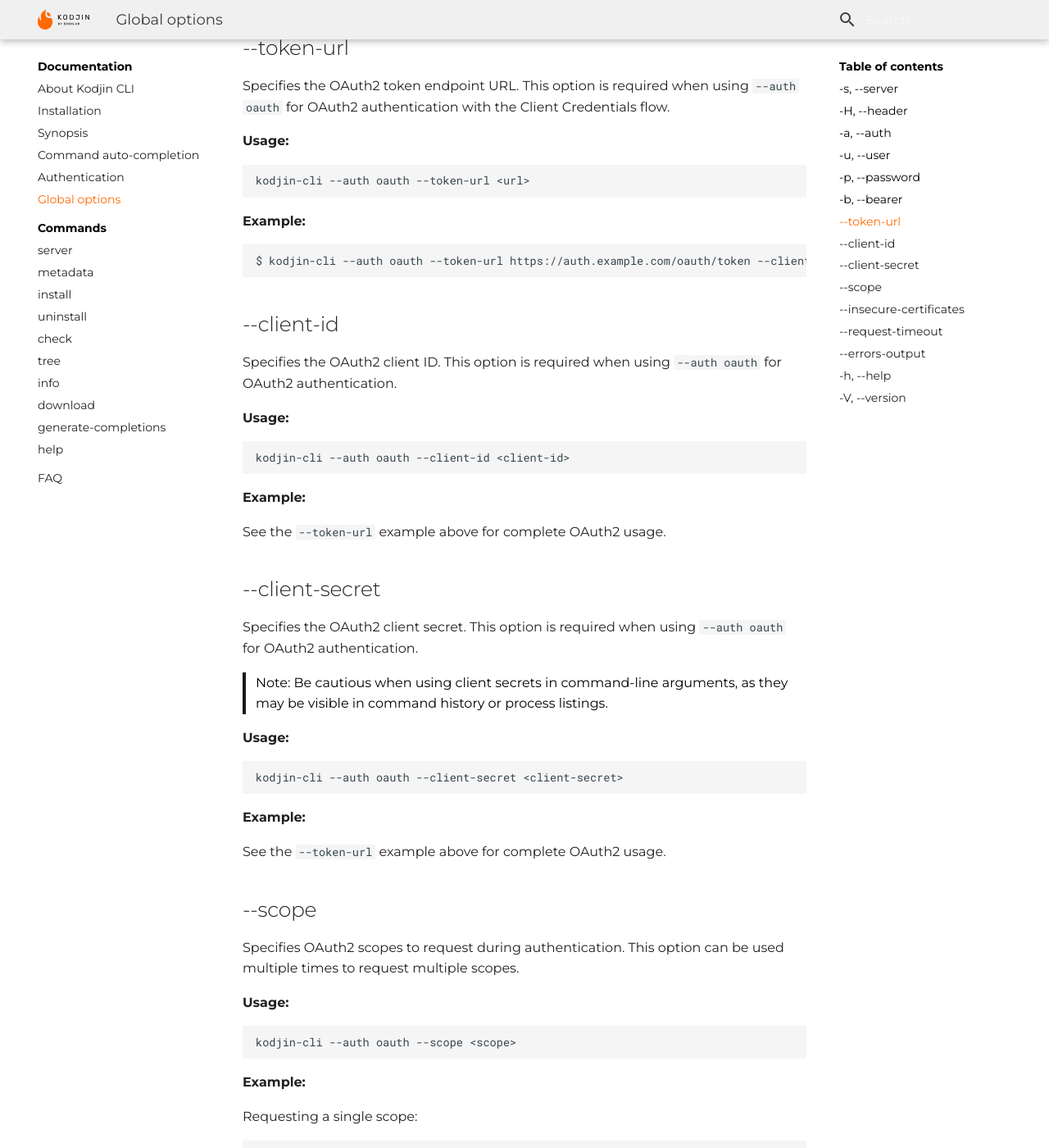
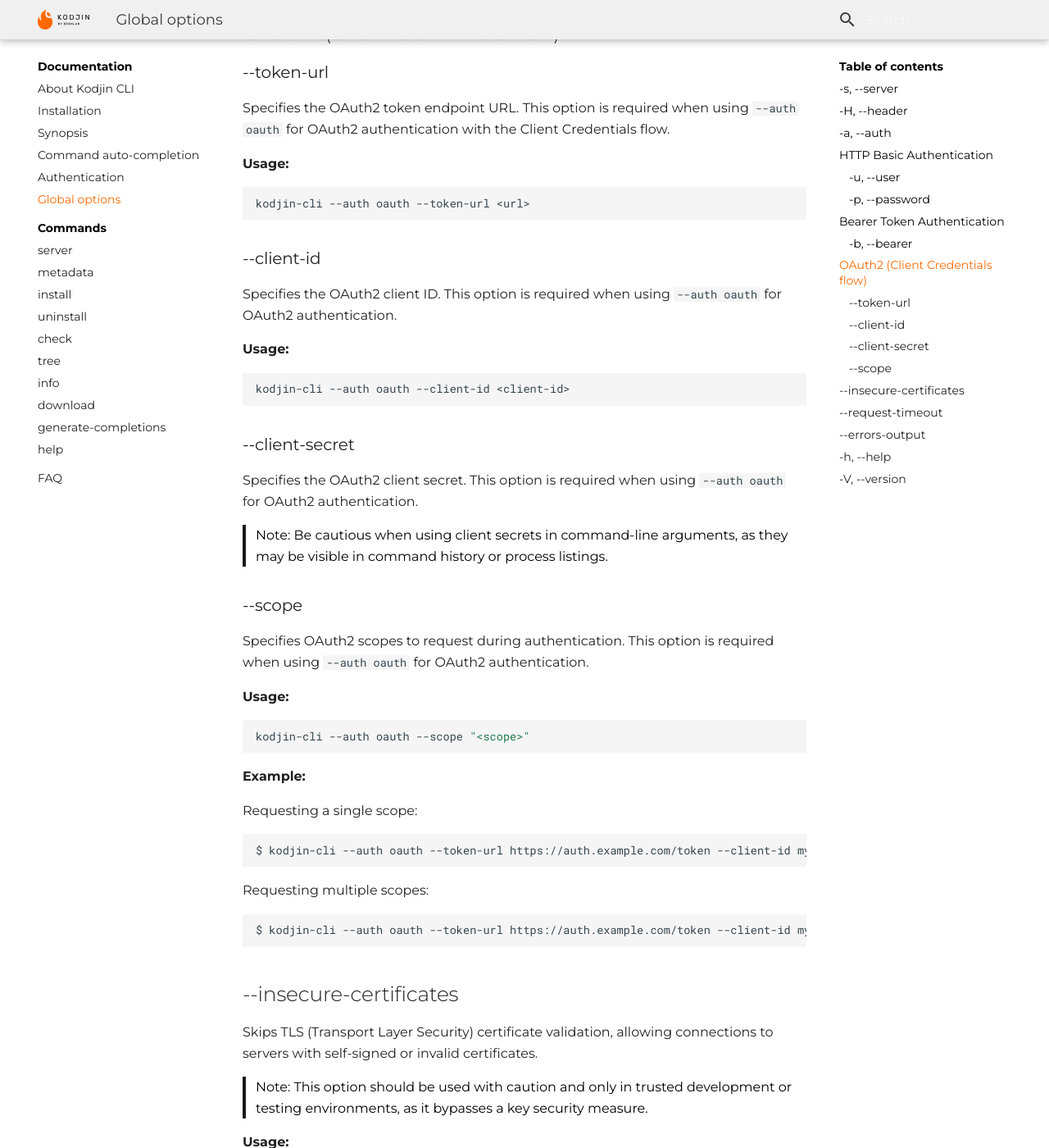
Before and after one commit to edenlabllc/kodjin.cli, an MkDocs documentation site: the page built from docs/global-options.md, in a window 1280 px wide and 1400 px high, scrolled down 3263 px. Shown: the whole window at 82% size. Built offline with MkDocs 1.6.1 and Material for MkDocs 9.7.7, drawn with Linux system fonts in a browser that asks for light colours; some of the changed text lies outside the part shown.

Commit message:
feat: add some files to docs

````diff
--- a/docs/global-options.md
+++ b/docs/global-options.md
@@ -80,8 +80,8 @@
 ```shell
 $ kodjin-cli --auth oauth --token-url https://auth.example.com/token --client-id myclientid --client-secret myclientsecret install hl7.fhir.us.core@4.0.0
 ```
-
-## -u, --user <USER>
+## HTTP Basic Authentication
+### -u, --user <USER>
 
 Specifies the username for authentication. This option is used in conjunction with `--auth basic` for HTTP Basic Authentication.
 
@@ -90,13 +90,7 @@
 kodjin-cli --auth basic --user <username>
 ```
 
-**Example:**
-
-```shell
-$ kodjin-cli --auth basic --user admin --password secretpass install hl7.fhir.us.core@4.0.0
-```
-
-## -p, --password <PASSWORD>
+### -p, --password <PASSWORD>
 
 Specifies the password for authentication. This option is used in conjunction with `--auth basic` for HTTP Basic Authentication.
 
@@ -113,7 +107,8 @@
 $ kodjin-cli --auth basic --user admin --password secretpass install hl7.fhir.us.core@4.0.0
 ```
 
-## -b, --bearer <BEARER>
+## Bearer Token Authentication
+### -b, --bearer <BEARER>
 
 Specifies the bearer token for authentication. This option is used in conjunction with `--auth bearer` for Bearer Token Authentication.
 
@@ -128,7 +123,8 @@
 $ kodjin-cli --auth bearer --bearer eyJhbGciOiJIUzI1NiIsInR5cCI6IkpXVCJ9... install hl7.fhir.us.core@4.0.0
 ```
 
-## --token-url <TOKEN_URL>
+## OAuth2 (Client Credentials flow)
+### --token-url <TOKEN_URL>
 
 Specifies the OAuth2 token endpoint URL. This option is required when using `--auth oauth` for OAuth2 authentication with the Client Credentials flow.
 
@@ -137,13 +133,7 @@
 kodjin-cli --auth oauth --token-url <url>
 ```
 
-**Example:**
-
-```shell
-$ kodjin-cli --auth oauth --token-url https://auth.example.com/oauth/token --client-id myclientid --client-secret myclientsecret install hl7.fhir.us.core@4.0.0
-```
-
-## --client-id <CLIENT_ID>
+### --client-id <CLIENT_ID>
 
 Specifies the OAuth2 client ID. This option is required when using `--auth oauth` for OAuth2 authentication.
 
@@ -152,44 +142,31 @@
 kodjin-cli --auth oauth --client-id <client-id>
 ```
 
-**Example:**
-
-See the `--token-url` example above for complete OAuth2 usage.
-
-## --client-secret <CLIENT_SECRET>
+### --client-secret <CLIENT_SECRET>
 
 Specifies the OAuth2 client secret. This option is required when using `--auth oauth` for OAuth2 authentication.
 
 > Note: Be cautious when using client secrets in command-line arguments, as they may be visible in command history or process listings.
 
-**Usage:**
-```shell
-kodjin-cli --auth oauth --client-secret <client-secret>
-```
+### --scope <SCOPE>
 
-**Example:**
-
-See the `--token-url` example above for complete OAuth2 usage.
-
-## --scope <SCOPE>
-
-Specifies OAuth2 scopes to request during authentication. This option can be used multiple times to request multiple scopes.
+Specifies OAuth2 scopes to request during authentication. This option is required when using `--auth oauth` for OAuth2 authentication.
 
 **Usage:**
 ```shell
-kodjin-cli --auth oauth --scope <scope>
+kodjin-cli --auth oauth --scope "<scope>"
 ```
 
 **Example:**
 
 Requesting a single scope:
 ```shell
-$ kodjin-cli --auth oauth --token-url https://auth.example.com/token --client-id myclientid --client-secret myclientsecret --scope read install hl7.fhir.us.core@4.0.0
+$ kodjin-cli --auth oauth --token-url https://auth.example.com/token --client-id myclientid --client-secret myclientsecret --scope "user/Patient.read" install hl7.fhir.us.core@4.0.0
 ```
 
 Requesting multiple scopes:
 ```shell
-$ kodjin-cli --auth oauth --token-url https://auth.example.com/token --client-id myclientid --client-secret myclientsecret --scope read --scope write install hl7.fhir.us.core@4.0.0
+$ kodjin-cli --auth oauth --token-url https://auth.example.com/token --client-id myclientid --client-secret myclientsecret --scope "user/Patient.read user/Patient.write" install hl7.fhir.us.core@4.0.0
 ```
 
 ## --insecure-certificates
````
Also changed, not shown: README.md (+31 -1 lines), docs/CODE_OF_CONDUCT.md (added, +129 -0 lines), docs/CONTRIBUTING.md (added, +13 -0 lines), docs/SECURITY.md (added, +31 -0 lines), 2 other files.
